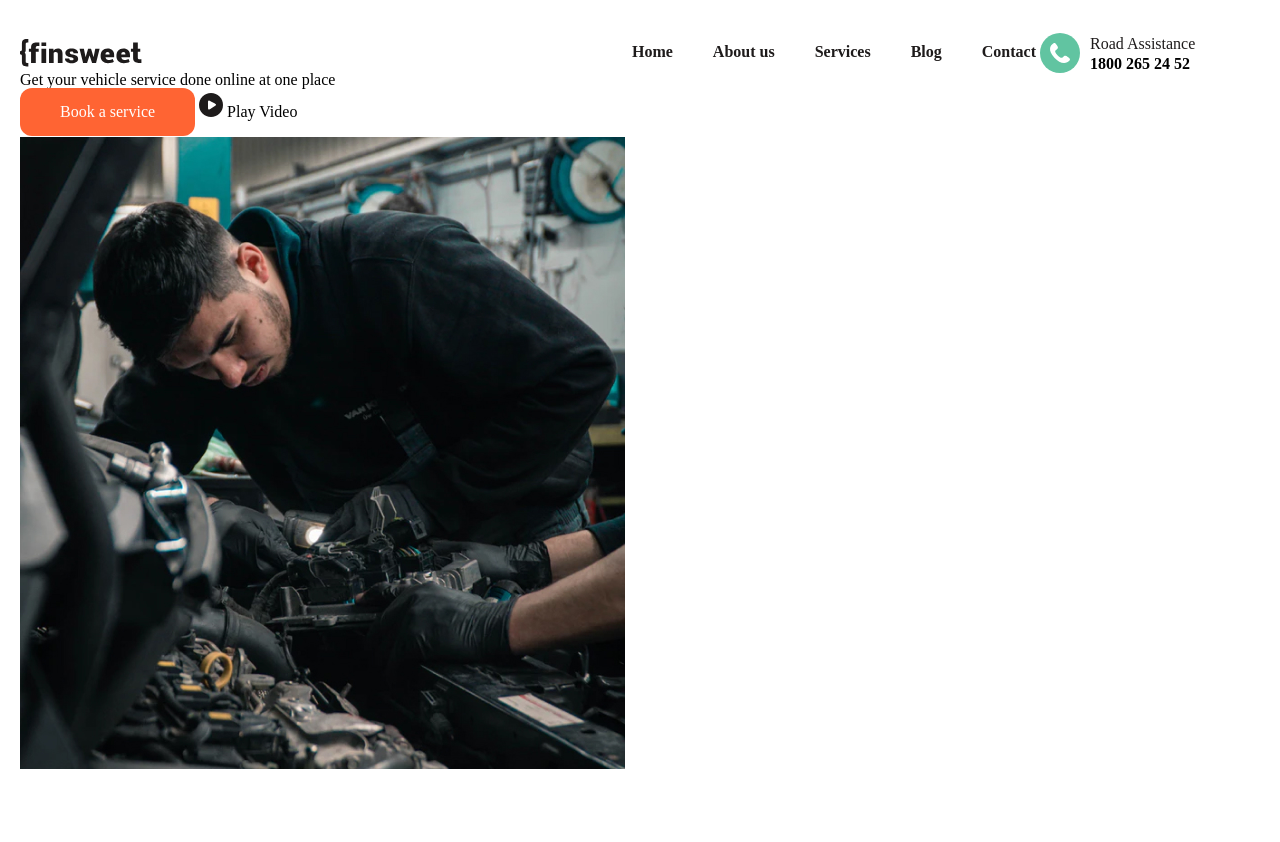
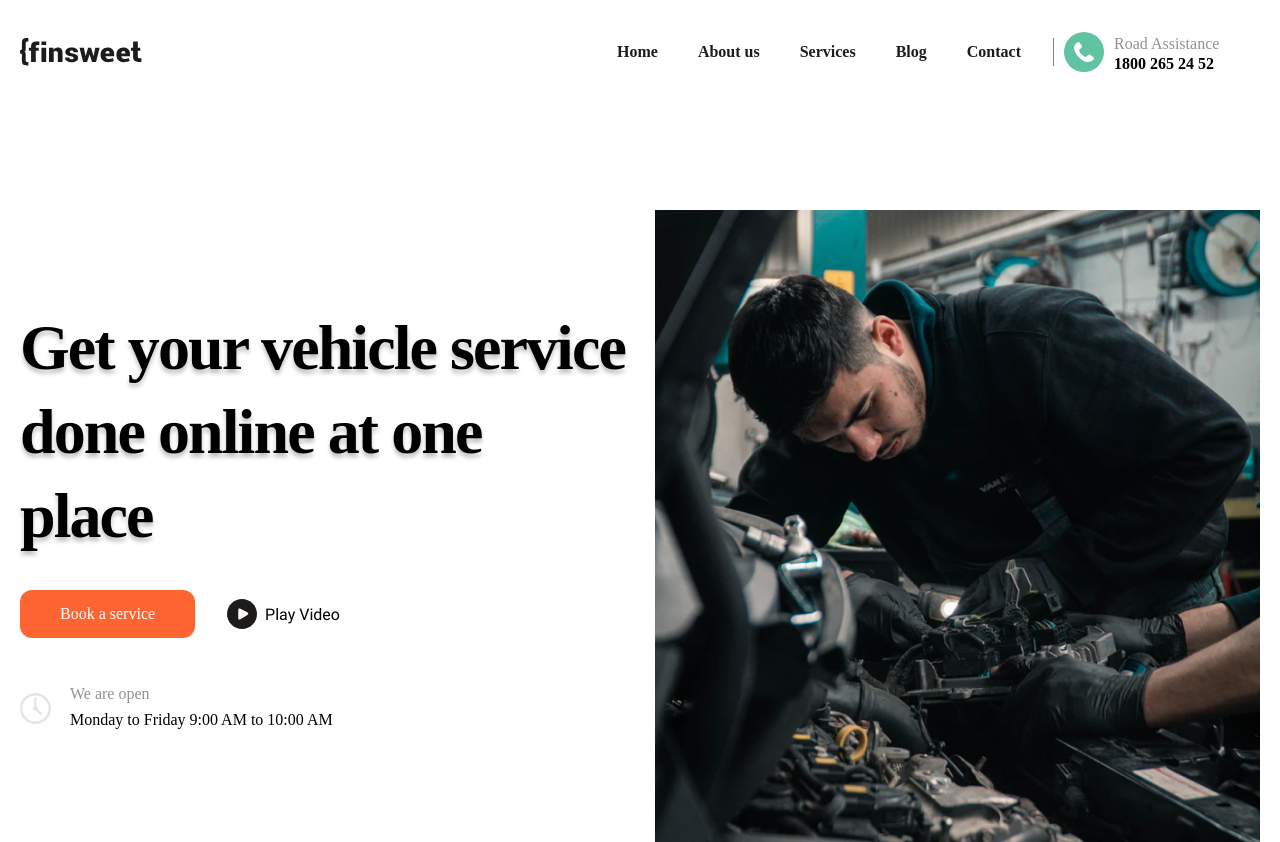
Before and after one commit to Saaayurii/Finsweet-landing-page, a plain HTML site: page index.html in a window 1280 px wide. Before the commit the page ends 800 px from the top, so only its background shows below. Drawn offline with Linux system fonts and the light colour scheme; files whose address does not match are found by name.

Commit message:
Добавление body, на главном слайде

```diff
--- a/CSS/style.css
+++ b/CSS/style.css
@@ -22,7 +22,8 @@ padding: 16px 40px;
   border-radius: 12px;
   white-space: nowrap;
 }
-.button:hover{
+
+.button:hover {
   transform: scale(1.05);
 }
 
@@ -46,12 +47,11 @@ white-space: nowrap;
   margin-right: 475px;
 }
 
-.logo {
-}
+.logo {}
 
 .header__nav {
   border-right: 0.5px solid gray;
-  margin-right: 0px;
+  margin-right: 55px;
 }
 
 .header__nav-list {
@@ -74,19 +74,20 @@ white-space: nowrap;
   color: #1E1B1B;
   transition: all .3s;
 }
-.header__nav-link:hover{
+
+.header__nav-link:hover {
   color: #FF6433;
 }
+
 /* ------------------------------------------ */
 .header__fhone {
-  margin-left: 1px;
   display: grid;
   font-style: normal;
   font-weight: 600;
-  grid-template-columns:1fr 125px ;
+  grid-template-columns: 1fr 125px;
   grid-template-rows: 20px 20px;
   column-gap: 10px;
-  transform: translate(-45px,0);
+  transform: translate(-45px, 0);
 }
 
 .header__fhone-button {
@@ -98,20 +99,16 @@ white-space: nowrap;
   white-space: nowrap;
 }
 
-img{
-  position: relative;
-  top: 1px;
-}
-
 .header__fhone-text {
-  color: #1E1B1B;
+  color: #939191;
   font-weight: 500;
   transition: all .3s;
   white-space: nowrap;
   align-items: center;
   line-height: 24px;
 }
-.header__fhone-text:hover{
+
+.header__fhone-text:hover {
   color: #FF6433;
 }
 
@@ -124,11 +121,102 @@ img{
   line-height: 24px;
 
 }
-.header__fhone-number:hover{
+
+.header__fhone-number:hover {
   color: #FF6433;
 }
-.header__play-btn2{
+
+.header__play-btn2 {
   display: inline-block;
 }
 
-.header__body {}
+/* ------------------------------------------- */
+.header__body {
+  padding-top: 138px;
+}
+
+.conteiner {}
+
+.header__body-inner {}
+
+.header__main {
+  display: flex;
+  justify-content: space-between;
+}
+
+.header__content {
+  align-items: center;
+  margin-right: 30px;
+}
+
+.header__head {
+  max-width: 614.4px;
+  height: 252px;
+  right: 986.6px;
+  top: 294px;
+}
+
+.h1__header__title {
+  margin-top: 96px;
+  font-style: normal;
+  font-weight: 800;
+  font-size: 64px;
+  line-height: 84px;
+  letter-spacing: -0.03em;
+  text-shadow: 0px 4px 4px rgba(0, 0, 0, 0.25);
+}
+
+.header__play {
+  display: inline-flex;
+  align-items: center;
+  margin-top: 32px;
+}
+
+.header__play-btn1 {
+margin-right: 32px;
+}
+
+
+.button {}
+
+.header__play-btn2 {
+  display: inline-flex;
+  font-family: 'Roboto';
+  font-style: normal;
+font-weight: 500;
+font-size: 16px;
+line-height: 19px;
+text-align: right;
+align-items: center;
+align-content: center;
+margin-right: 0px;
+transition: all .3s;
+}
+.header__play-btn2 svg{
+  margin-right: 8px;
+}
+.header__play-btn2:hover {
+  color: #FF6433;
+}
+
+.header__opening {
+  display: grid;
+  margin-top: 48px;
+  align-items: center;
+  align-content: center;
+  grid-template-columns: 50px 290px;
+  grid-template-rows: 1fr 20px;
+  row-gap: 8px;
+}
+.header__img{
+  grid-row-start: 1;
+  grid-row-end: 3;
+}
+.header__block1{
+  color: #939191;
+}
+
+
+.header__fhoto {}
+
+.header__img {}
--- a/index.html
+++ b/index.html
@@ -45,7 +45,7 @@
                 <a class="header__fhone-number" href="tel:1800 265 24 52"
                   >1800 265 24 52</a
                 >
-              </>
+              </div>
             </div>
           </div>
         </div>
@@ -63,7 +63,7 @@
                     <a class="header__play-btn1 button" href="#">Book a service
                     </a>
                     <a class="header__play-btn2" href="#">
-                      <svg width="24" height="24" viewBox="0 0 24 24" fill="none" xmlns="http://www.w3.org/2000/svg">
+                      <svg width="30" height="30" viewBox="0 0 24 24" fill="none" xmlns="http://www.w3.org/2000/svg">
                         <g filter="url(#filter0_b_703_93)">
                         <path d="M0 12C0 5.37258 5.37258 0 12 0C18.6274 0 24 5.37258 24 12C24 18.6274 18.6274 24 12 24C5.37258 24 0 18.6274 0 12Z" fill="#1E1B1B"/>
                         </g>
@@ -80,7 +80,17 @@
                         Play Video
                     </a>
                   </div>
-                  <div class="header__opening"></div>
+                  <div class="header__opening">
+                    <span class="header__img">
+                      <img src="images/decor/Icon.svg"></img>
+                    </span>
+                    <span class="header__block1">
+                      We are open
+                    </span>
+                    <span class="header__block2">
+                      Monday to Friday 9:00 AM to  10:00  AM
+                    </span>
+                  </div>
                 </div>
                 <div class="header__fhoto">
                   <img class="header__img" src="/images/Image.jpg" alt="" />
```
Lines whose indentation alone changed are shown as unchanged.
